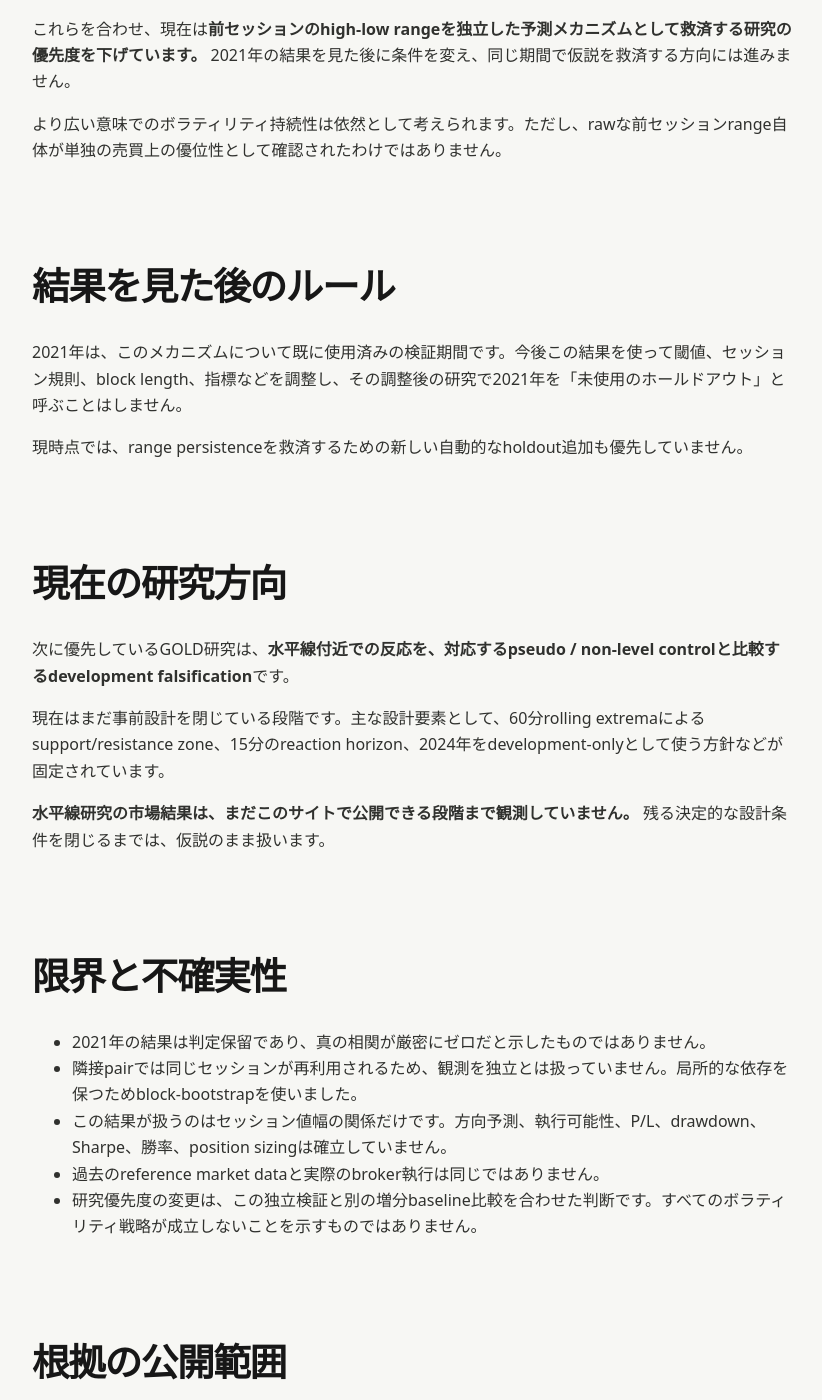
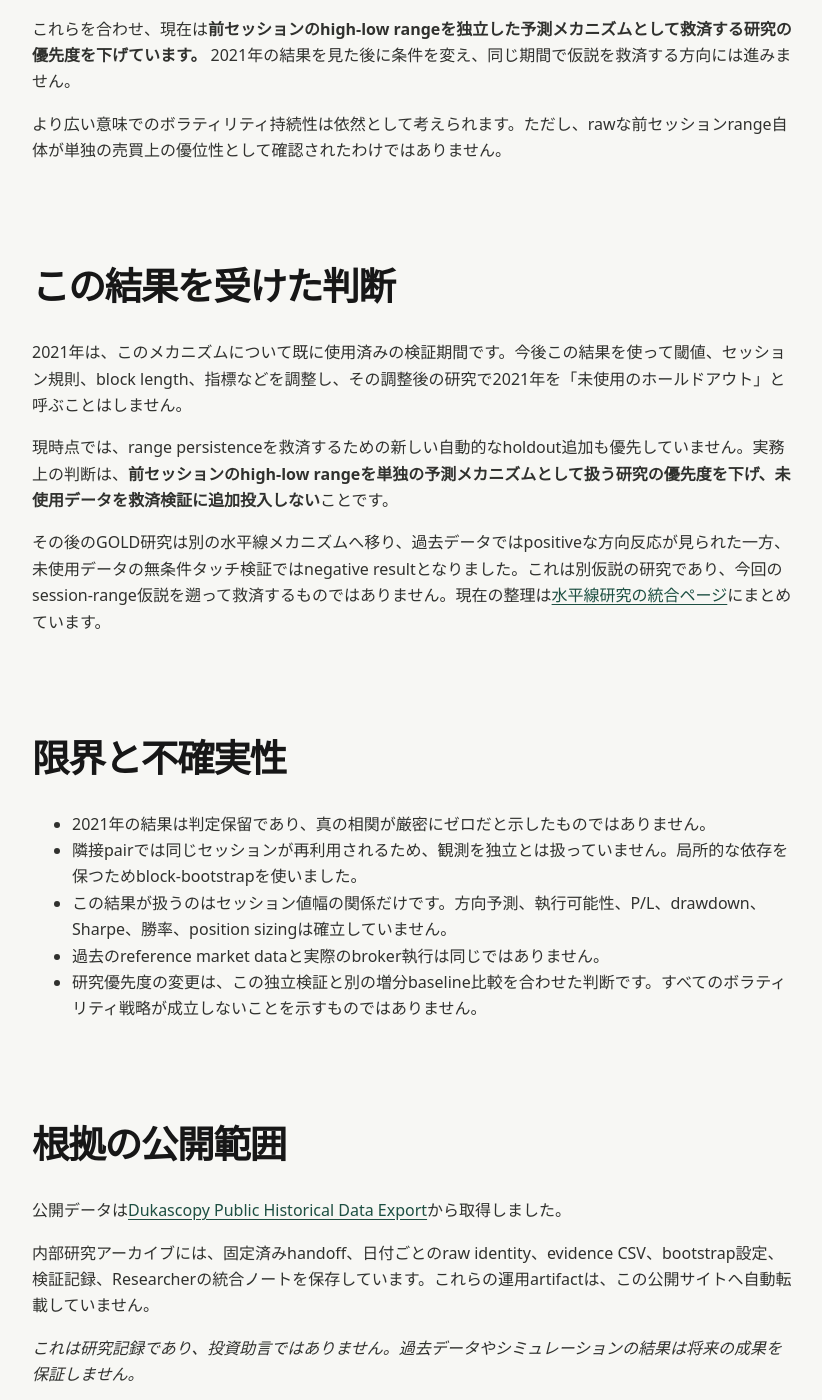
Before and after one commit to Josh-Temple/studio-lab-research, a Jekyll site: the page built from ja/research/gold-session-range-independent-validation.md, in a window 1280 px wide and 1400 px high, scrolled down 2794 px. Shown: the whole window, without its empty margins (48-870 px from the left). Built offline with Jekyll 4.4.1, drawn with Linux system fonts in a browser that asks for light colours.

Commit message:
レンジ独立検証の判断と古い現在地を更新

```diff
--- a/ja/research/gold-session-range-independent-validation.md
+++ b/ja/research/gold-session-range-independent-validation.md
@@ -76,19 +76,13 @@ summary: "2024年の開発データで強く見えたセッションレンジの
 
 より広い意味でのボラティリティ持続性は依然として考えられます。ただし、rawな前セッションrange自体が単独の売買上の優位性として確認されたわけではありません。
 
-## 結果を見た後のルール
+## この結果を受けた判断
 
 2021年は、このメカニズムについて既に使用済みの検証期間です。今後この結果を使って閾値、セッション規則、block length、指標などを調整し、その調整後の研究で2021年を「未使用のホールドアウト」と呼ぶことはしません。
 
-現時点では、range persistenceを救済するための新しい自動的なholdout追加も優先していません。
+現時点では、range persistenceを救済するための新しい自動的なholdout追加も優先していません。実務上の判断は、**前セッションのhigh-low rangeを単独の予測メカニズムとして扱う研究の優先度を下げ、未使用データを救済検証に追加投入しない**ことです。
 
-## 現在の研究方向
-
-次に優先しているGOLD研究は、**水平線付近での反応を、対応するpseudo / non-level controlと比較するdevelopment falsification**です。
-
-現在はまだ事前設計を閉じている段階です。主な設計要素として、60分rolling extremaによるsupport/resistance zone、15分のreaction horizon、2024年をdevelopment-onlyとして使う方針などが固定されています。
-
-**水平線研究の市場結果は、まだこのサイトで公開できる段階まで観測していません。** 残る決定的な設計条件を閉じるまでは、仮説のまま扱います。
+その後のGOLD研究は別の水平線メカニズムへ移り、過去データではpositiveな方向反応が見られた一方、未使用データの無条件タッチ検証ではnegative resultとなりました。これは別仮説の研究であり、今回のsession-range仮説を遡って救済するものではありません。現在の整理は[水平線研究の統合ページ]({{ '/ja/research/gold-horizontal-replication-execution-evidence/' | relative_url }})にまとめています。
 
 ## 限界と不確実性
 
```
